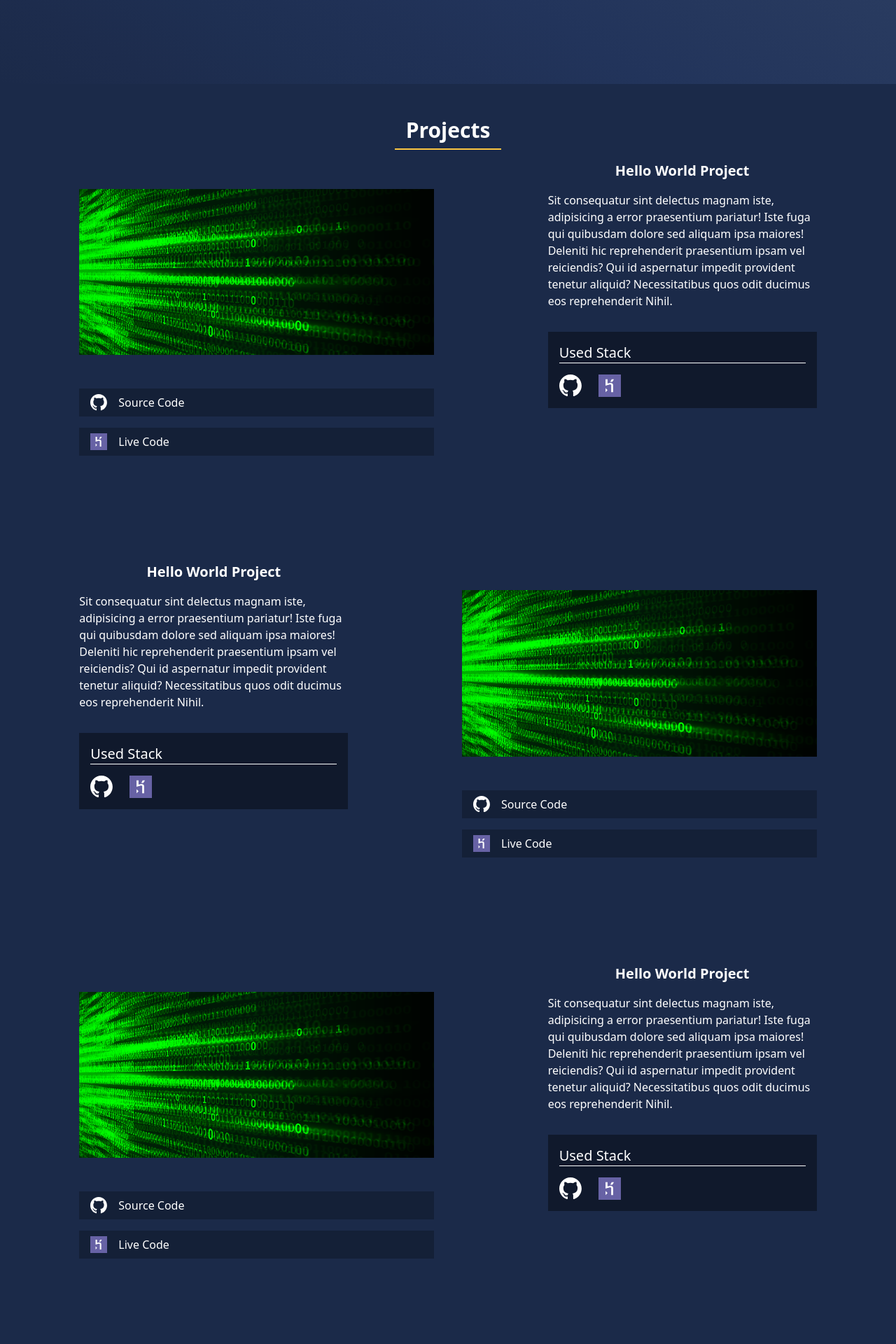
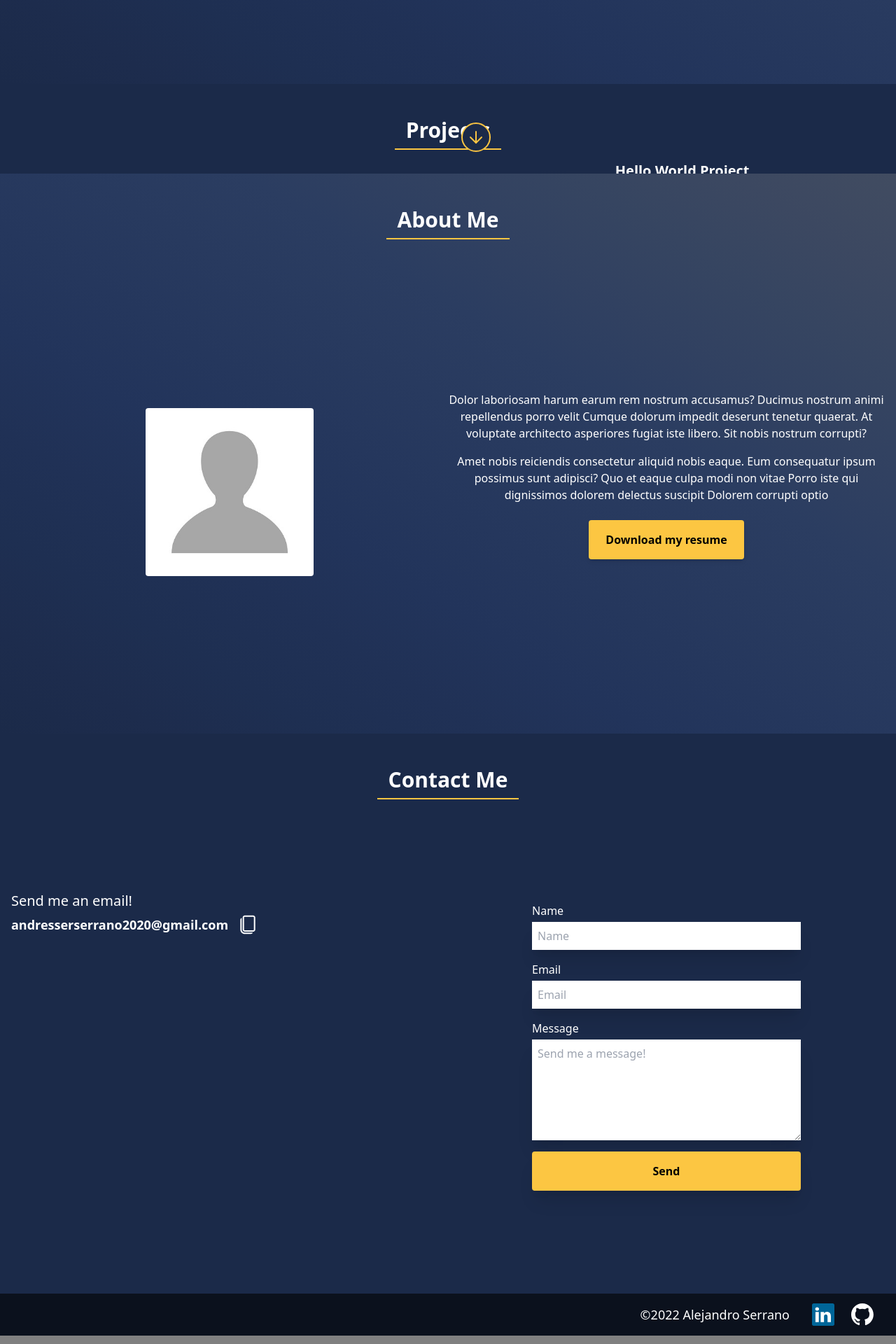
Before and after one commit to Andresser17/andresser17.github.io, a React (Create React App) app: page / in a window 1280 px wide. Shown: the part 680-2600 px from the top of the page at 70% size. Built offline with nearby package versions, Linux system fonts and the light colour scheme.

Commit message:
Added Footer section

```diff
--- a/src/App.js
+++ b/src/App.js
@@ -7,6 +7,7 @@ import Home from "./sections/Home";
 import Projects from "./sections/Projects";
 import About from "./sections/About";
 import Contact from "./sections/Contact";
+import Footer from "./sections/Footer";
 
 function App() {
   return (
@@ -17,6 +18,7 @@ function App() {
         <About />
         <Contact />
       </main>
+      <Footer />
     </div>
   );
 }
--- a/src/sections/Contact.js
+++ b/src/sections/Contact.js
@@ -114,7 +114,7 @@ function ContactForm(props) {
     if (!name.length || !email.length || !message.length) {
       setNotMessage({
         toggle: true,
-        message: "All the inputs have to be filled",
+        message: "All inputs have to be filled",
         color: "bg-red-600",
       });
 
--- a/src/sections/Footer.js
+++ b/src/sections/Footer.js
@@ -1,9 +1,25 @@
+// Components
+import Icons from "../components/Icons";
+// Icons
+import { ReactComponent as LinkedinIcon } from "../icons/linkedin-icon-2.svg";
+import { ReactComponent as GithubIcon } from "../icons/github-icon-1.svg";
+
 function Footer() {
   return (
-    <footer>
-      <p>
-        <span>&copy;2021</span> Alejandro Serrano
-      </p>
+    <footer className="bg-first">
+      <div className="flex items-center justify-end w-full p-2 bg-black/60">
+        <p className="block p-2 mr-6 text-lg">
+          <span>&copy;2022</span> Alejandro Serrano
+        </p>
+        <div className="flex justify-center">
+          <Icons dim="w-8 h-8">
+            <LinkedinIcon />
+          </Icons>
+          <Icons dim="w-8 h-8">
+            <GithubIcon />
+          </Icons>
+        </div>
+      </div>
     </footer>
   );
 }
--- a/src/sections/Home.js
+++ b/src/sections/Home.js
@@ -53,7 +53,7 @@ function TopPanel(props) {
 
   // Top Panel behaviour
   const base =
-    "fixed top-0 w-full py-2 sm:py-4 flex justify-end transition-all duration-300 ease-out";
+    "fixed top-0 w-full py-2 sm:py-4 flex justify-end transition-all duration-300 ease-out z-10";
   const home = "bg-black/50 text-white";
   const inactive = "bg-black/20 text-white/20 text-xs";
   const active =
--- a/src/sections/Projects.js
+++ b/src/sections/Projects.js
@@ -1,9 +1,11 @@
+import { useState, useEffect } from "react";
 // Components
 import Icons from "../components/Icons";
 import SectionTitle from "../components/SectionTitle";
 // Icons
 import { ReactComponent as GithubIcon } from "../icons/github-icon-1.svg";
 import { ReactComponent as HerokuIcon } from "../icons/heroku-icon.svg";
+import { ReactComponent as ArrowIcon } from "../icons/arrow-down-icon.svg";
 // Images
 import sampleImage from "../images/sample-image.png";
 
@@ -13,9 +15,7 @@ function ProjectLink(props) {
       href={props.href}
       className="flex py-2 my-4 bg-black/25 hover:bg-black/40 transition duration-300"
     >
-      <span className="inline-block w-6 mx-4 text-white">
-        {props.children}
-      </span>
+      <span className="inline-block w-6 mx-4 text-white">{props.children}</span>
       <span className="inline-block">{props.text}</span>
     </a>
   );
@@ -33,14 +33,16 @@ function Card(props) {
             <GithubIcon />
           </ProjectLink>
 
-          <ProjectLink href="#" text="Live Code" >
+          <ProjectLink href="#" text="Live Code">
             <HerokuIcon />
           </ProjectLink>
         </div>
       </div>
 
       <div className="w-fit lg:w-96">
-        <h3 className="text-xl font-semibold text-center">Hello World Project</h3>
+        <h3 className="text-xl font-semibold text-center">
+          Hello World Project
+        </h3>
         <p className="mt-4 mb-8">
           Sit consequatur sint delectus magnam iste, adipisicing a error
           praesentium pariatur! Iste fuga qui quibusdam dolore sed aliquam ipsa
@@ -63,21 +65,57 @@ function Card(props) {
   );
 }
 
+function DropdownButton(props) {
+  const onDropdown = () => {
+    if (props.dropdown) {
+      props.setDropdown(false);
+    } else {
+      props.setDropdown(true);
+    }
+  };
+
+  return (
+    <button
+      onClick={onDropdown}
+      className="absolute bottom-0 w-12 m-4 fill-first stroke-fourth animate-bounce left-1/2"
+    >
+      <ArrowIcon />
+    </button>
+  );
+}
+
 function Projects() {
+  const [dropdown, setDropdown] = useState(false);
+  const basicStyles = "relative w-full px-4 py-8 overflow-hidden bg-first transition-all";
+  const [toggle, setToggle] = useState(`${basicStyles}`);
+
+  const changeHeight = () => {
+    if (!dropdown) {
+      setToggle(`${basicStyles} h-32`);
+    } else {
+      setToggle(`${basicStyles} h-96`);
+    }
+  };
+
+  useEffect(() => {
+    changeHeight();
+  }, [dropdown])
+
   return (
-    <section id="projects" className="w-full px-4 py-8 bg-first">
+    <section id="projects" className={toggle}>
       <SectionTitle text="Projects" />
       <div className="sm:grid sm:grid-cols-2 sm:gap-1 lg:block">
         <Card text="MODERN HTML & CSS FROM THE BEGINNING" />
         <Card text="MODERN HTML & CSS FROM THE BEGINNING" />
         <Card text="MODERN HTML & CSS FROM THE BEGINNING" />
         <Card text="MODERN HTML & CSS FROM THE BEGINNING" />
+        <Card text="MODERN HTML & CSS FROM THE BEGINNING" />
+        <Card text="MODERN HTML & CSS FROM THE BEGINNING" />
+        <Card text="MODERN HTML & CSS FROM THE BEGINNING" />
+        <Card text="MODERN HTML & CSS FROM THE BEGINNING" />
+        <Card text="MODERN HTML & CSS FROM THE BEGINNING" />
       </div>
-      {/* <Card text="MODERN HTML & CSS FROM THE BEGINNING" /> */}
-      {/* <Card text="MODERN HTML & CSS FROM THE BEGINNING" /> */}
-      {/* <Card text="MODERN HTML & CSS FROM THE BEGINNING" /> */}
-      {/* <Card text="MODERN HTML & CSS FROM THE BEGINNING" /> */}
-      {/* <Card text="MODERN HTML & CSS FROM THE BEGINNING" /> */}
+      <DropdownButton dropdown={dropdown} setDropdown={setDropdown} />
     </section>
   );
 }
--- a/tailwind.config.js
+++ b/tailwind.config.js
@@ -1,26 +1,40 @@
 module.exports = {
-  content: ['./src/**/*.{js,jsx,ts,tsx}', './public/index.html'],
+  content: ["./src/**/*.{js,jsx,ts,tsx}", "./public/index.html"],
   theme: {
     extend: {},
-    backgroundColor: theme => ({
-      ...theme('colors'),
-      'first': '#1B2A49',
-      'second': '#298FFF',
-      'third': '#F1F1E6',
-      'fourth': '#FCC642',
+    backgroundColor: (theme) => ({
+      ...theme("colors"),
+      first: "#1B2A49",
+      second: "#298FFF",
+      third: "#F1F1E6",
+      fourth: "#FCC642",
     }),
-    borderColor: theme => ({
-      ...theme('colors'),
-      'first': '#1B2A49',
-      'second': '#298FFF',
-      'third': '#F1F1E6',
-      'fourth': '#FCC642',
-    })
+    borderColor: (theme) => ({
+      ...theme("colors"),
+      first: "#1B2A49",
+      second: "#298FFF",
+      third: "#F1F1E6",
+      fourth: "#FCC642",
+    }),
+    stroke: (theme) => ({
+      ...theme("colors"),
+      first: "#1B2A49",
+      second: "#298FFF",
+      third: "#F1F1E6",
+      fourth: "#FCC642",
+    }),
+    fill: (theme) => ({
+      ...theme("colors"),
+      first: "#1B2A49",
+      second: "#298FFF",
+      third: "#F1F1E6",
+      fourth: "#FCC642",
+    }),
   },
   variants: {
     extend: {
-      backgroundColor: ['active'],
+      backgroundColor: ["active"],
     },
   },
   plugins: [],
-}
+};
```
Also changed, not shown: src/icons/arrow-down-icon.svg (added), src/icons/linkedin-icon-2.svg.
